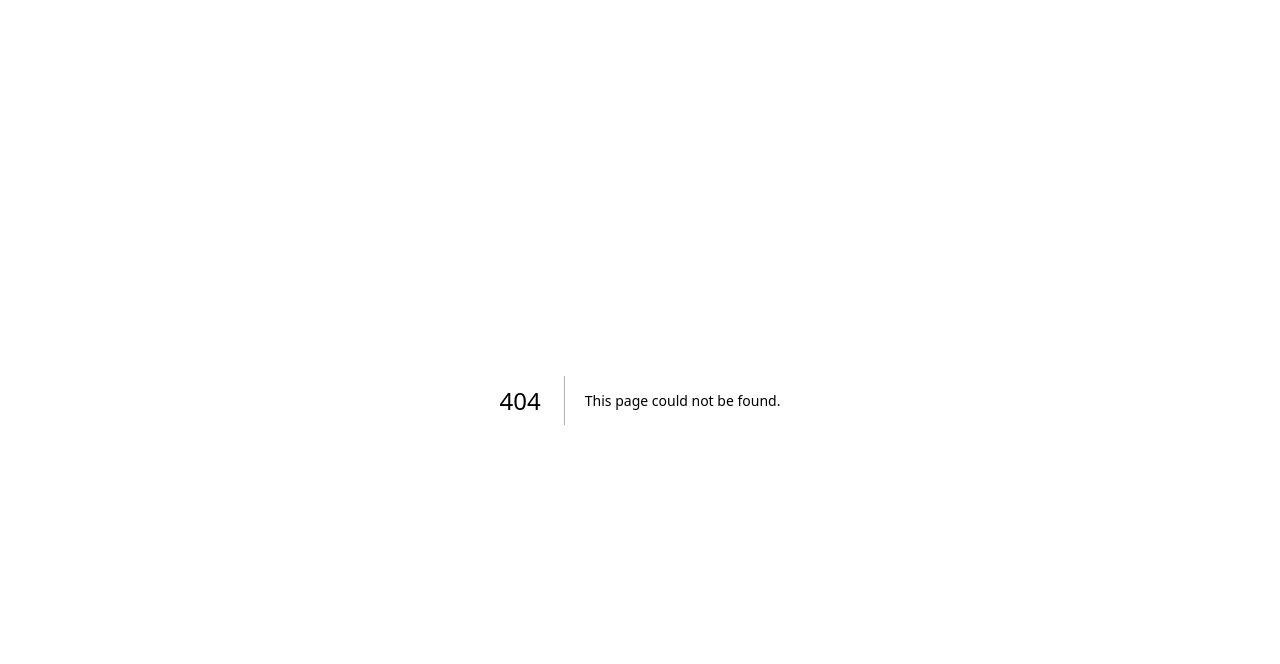
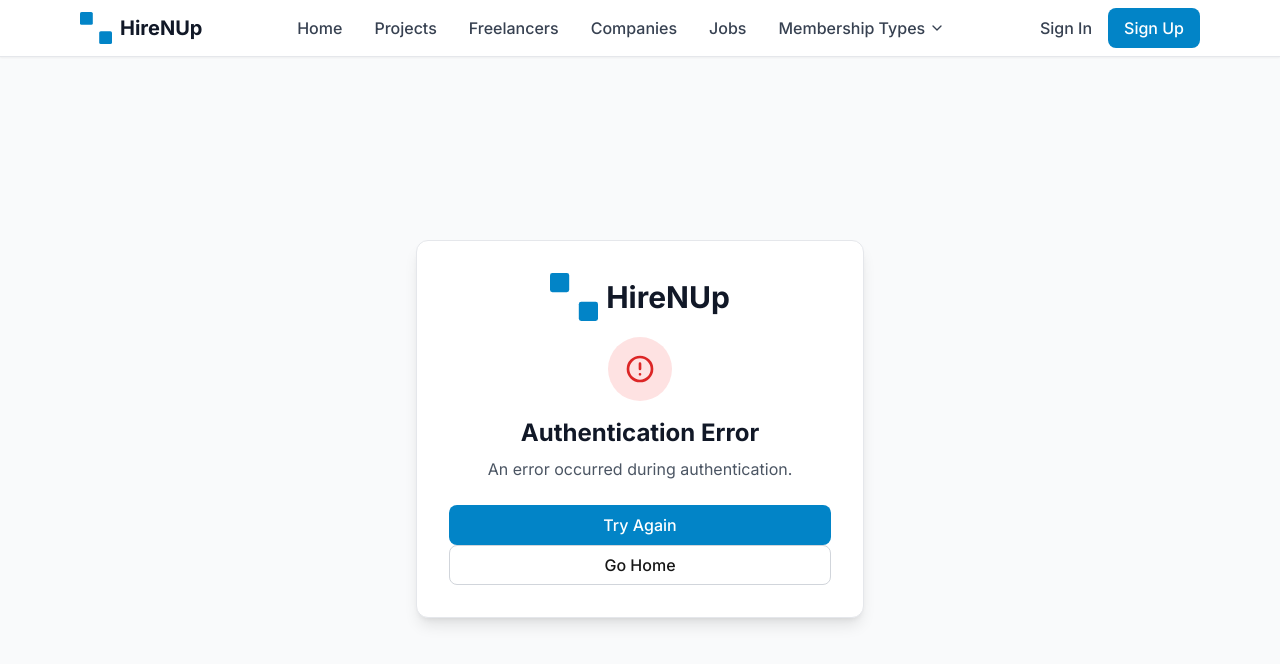
Before and after one commit to alisdream16/Cursor, a Next.js app: page /auth/error in a window 1280 px wide. Before the commit this address had no page. Shown: the top 664 px of the page. Built offline with nearby package versions, Linux system fonts and the light colour scheme.

Commit message:
Fix session handling after login - use hard redirect and improve session refresh, add error page

```diff
--- a/app/auth/account-type/page.tsx
+++ b/app/auth/account-type/page.tsx
@@ -82,10 +82,13 @@ export default function AccountTypePage() {
       })
 
       if (response.ok) {
-        // Refresh session to get updated accountType
+        // Wait a bit for database update
+        await new Promise(resolve => setTimeout(resolve, 500))
+        // Hard redirect to refresh session
         window.location.href = "/dashboard"
       } else {
-        alert("Failed to set account type. Please try again.")
+        const errorData = await response.json().catch(() => ({}))
+        alert(errorData.error || "Failed to set account type. Please try again.")
       }
     } catch (error) {
       console.error("Error setting account type:", error)
--- /dev/null
+++ b/app/auth/error/page.tsx
@@ -0,0 +1,83 @@
+"use client"
+
+import { useSearchParams } from "next/navigation"
+import Link from "next/link"
+import { Button } from "@/components/ui/button"
+import { Logo } from "@/components/ui/logo"
+import { Header } from "@/components/layout/header"
+
+const errorMessages: Record<string, string> = {
+  Configuration: "There is a problem with the server configuration.",
+  AccessDenied: "You do not have permission to sign in.",
+  Verification: "The verification token has expired or has already been used.",
+  Default: "An error occurred during authentication.",
+  Callback: "An error occurred during the callback process. Please try again.",
+  OAuthSignin: "Error in constructing an authorization URL.",
+  OAuthCallback: "Error in handling the response from an OAuth provider.",
+  OAuthCreateAccount: "Could not create OAuth account.",
+  EmailCreateAccount: "Could not create email account.",
+  Callback: "An error occurred during the callback process.",
+  OAuthAccountNotLinked: "This email is already associated with another account.",
+  EmailSignin: "The e-mail could not be sent.",
+  CredentialsSignin: "Invalid email or password.",
+  SessionRequired: "Please sign in to access this page.",
+}
+
+export default function AuthErrorPage() {
+  const searchParams = useSearchParams()
+  const error = searchParams.get("error") || "Default"
+
+  const errorMessage = errorMessages[error] || errorMessages.Default
+
+  return (
+    <div className="min-h-screen bg-gray-50">
+      <Header />
+      <div className="flex items-center justify-center min-h-[calc(100vh-56px)] px-4 py-12">
+        <div className="max-w-md w-full bg-white rounded-xl shadow-lg p-8 border border-gray-200 text-center">
+          <div className="flex justify-center mb-4">
+            <Logo size="lg" />
+          </div>
+          <div className="mb-6">
+            <div className="w-16 h-16 bg-red-100 rounded-full flex items-center justify-center mx-auto mb-4">
+              <svg
+                className="w-8 h-8 text-red-600"
+                fill="none"
+                stroke="currentColor"
+                viewBox="0 0 24 24"
+              >
+                <path
+                  strokeLinecap="round"
+                  strokeLinejoin="round"
+                  strokeWidth={2}
+                  d="M12 8v4m0 4h.01M21 12a9 9 0 11-18 0 9 9 0 0118 0z"
+                />
+              </svg>
+            </div>
+            <h1 className="text-2xl font-bold text-gray-900 mb-2">
+              Authentication Error
+            </h1>
+            <p className="text-gray-600 mb-4">{errorMessage}</p>
+            {error === "Callback" && (
+              <p className="text-sm text-gray-500 mb-4">
+                This usually happens when there's an issue with the OAuth callback.
+                Please try signing in again.
+              </p>
+            )}
+          </div>
+          <div className="space-y-3">
+            <Link href="/auth/signin">
+              <Button className="w-full bg-primary-500 hover:bg-primary-600 text-white">
+                Try Again
+              </Button>
+            </Link>
+            <Link href="/">
+              <Button variant="outline" className="w-full">
+                Go Home
+              </Button>
+            </Link>
+          </div>
+        </div>
+      </div>
+    </div>
+  )
+}
--- a/app/auth/signin/signin-client.tsx
+++ b/app/auth/signin/signin-client.tsx
@@ -34,16 +34,23 @@ export default function SignInContent() {
       if (result?.error) {
         setError(result.error === "CredentialsSignin" ? "Invalid email or password" : result.error)
       } else if (result?.ok) {
+        // Wait a bit for session to be created
+        await new Promise(resolve => setTimeout(resolve, 500))
+
         // Check if user has account type, if not redirect to account-type page
-        const sessionResponse = await fetch("/api/auth/session")
-        const sessionData = await sessionResponse.json()
+        try {
+          const sessionResponse = await fetch("/api/auth/session")
+          const sessionData = await sessionResponse.json()
 
-        if (sessionData?.user && !sessionData.user.accountType) {
-          router.push("/auth/account-type")
-        } else {
-          router.push(callbackUrl)
+          if (sessionData?.user && !sessionData.user.accountType) {
+            window.location.href = "/auth/account-type"
+          } else {
+            window.location.href = callbackUrl
+          }
+        } catch (err) {
+          // If session check fails, just redirect to callbackUrl
+          window.location.href = callbackUrl
         }
-        router.refresh()
       }
     } catch (err) {
       setError("An error occurred. Please try again.")
--- a/app/auth/signup/page.tsx
+++ b/app/auth/signup/page.tsx
@@ -62,8 +62,9 @@ export default function SignUpPage() {
       })
 
       if (result?.ok) {
-        router.push("/auth/account-type")
-        router.refresh()
+        // Wait for session to be fully created
+        await new Promise(resolve => setTimeout(resolve, 500))
+        window.location.href = "/auth/account-type"
       } else if (result?.error) {
         // If login fails, show error but user is created
         setError(`Account created but login failed: ${result.error}. Please sign in manually.`)
--- a/app/providers.tsx
+++ b/app/providers.tsx
@@ -3,5 +3,12 @@
 import { SessionProvider } from "next-auth/react"
 
 export function Providers({ children }: { children: React.ReactNode }) {
-  return <SessionProvider>{children}</SessionProvider>
+  return (
+    <SessionProvider
+      refetchInterval={0}
+      refetchOnWindowFocus={true}
+    >
+      {children}
+    </SessionProvider>
+  )
 }
--- a/lib/auth.ts
+++ b/lib/auth.ts
@@ -116,10 +116,15 @@ export const authOptions: NextAuthOptions = {
       return session
     },
     async signIn({ user, account, profile }) {
+      try {
         // For OAuth providers, check if user exists
         if (account?.provider === "google" || account?.provider === "facebook") {
+          if (!user.email) {
+            return false
+          }
+
           const dbUser = await prisma.user.findUnique({
-          where: { email: user.email! },
+            where: { email: user.email },
             include: { kycVerification: true },
           })
 
@@ -133,29 +138,32 @@ export const authOptions: NextAuthOptions = {
           return true
         }
         return true
+      } catch (error) {
+        console.error("SignIn callback error:", error)
+        return false
+      }
     },
     async redirect({ url, baseUrl }) {
       // Handle redirects properly
+      try {
         // If url is relative, make it absolute
         if (url.startsWith("/")) {
-        // Check if user has account type when redirecting to dashboard
-        if (url === "/dashboard" || url.startsWith("/dashboard")) {
-          // This will be handled by the dashboard page itself
           return `${baseUrl}${url}`
         }
-        return `${baseUrl}${url}`
-      }
+
         // If url is from same origin, allow it
-      try {
         const urlObj = new URL(url)
         if (urlObj.origin === baseUrl) {
           return url
         }
-      } catch {
+
+        // External URL, redirect to baseUrl
+        return baseUrl
+      } catch (e) {
         // Invalid URL, use baseUrl
+        console.error("Invalid redirect URL:", url, e)
+        return baseUrl
       }
-      // Default to baseUrl
-      return baseUrl
     },
   },
   session: {
```
Lines whose indentation alone changed are shown as unchanged.
